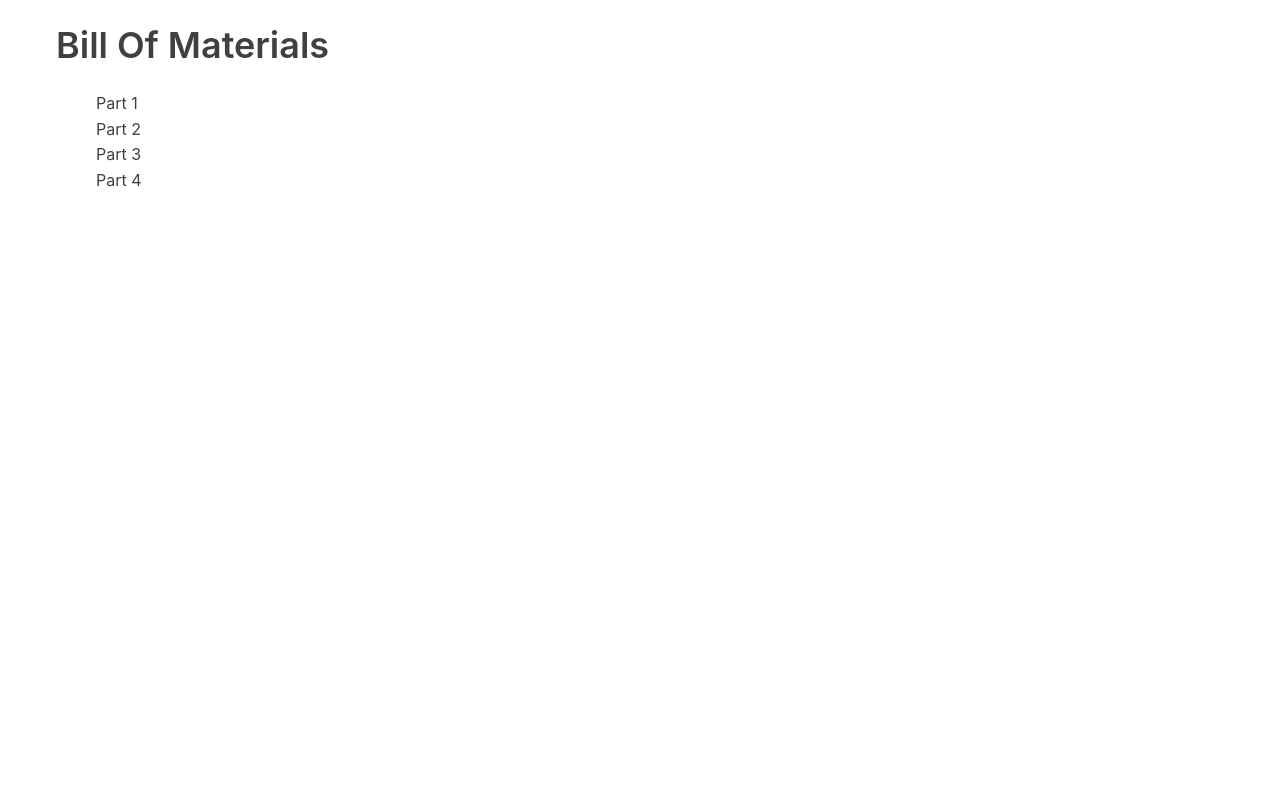
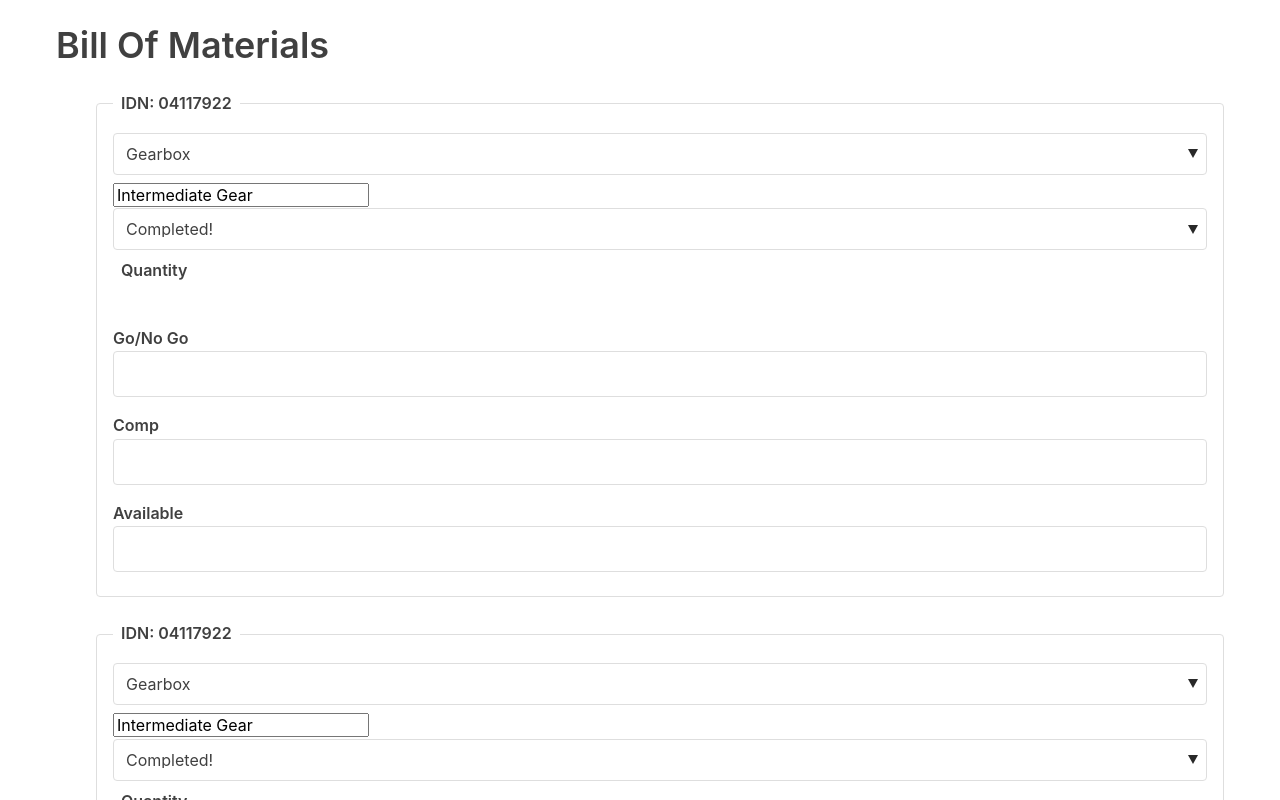
Before and after one commit to CPBaja/Parts-Management, a React (Create React App) app in the folder frontend/: page / in a window 1280 px wide. Shown: the top 800 px of the page. Built offline with nearby package versions, Linux system fonts and the light colour scheme.

Commit message:
"Catalog part listing added to Frontend"

```diff
--- a/frontend/src/Catalog.js
+++ b/frontend/src/Catalog.js
@@ -1,12 +1,14 @@
 import React from 'react'
+import Part from './Part'
 
 function Catalog() {
     return (
         <ul class="catalog-list">
-            <li class="catalog-list-item"><div>Part 1</div></li>
-            <li class="catalog-list-item">Part 2</li>
-            <li class="catalog-list-item">Part 3</li>
-            <li class="catalog-list-item">Part 4</li>
+            <Part />
+            <Part />
+            <Part />
+            <Part />
+            <Part />
         </ul>
     );
 }
--- /dev/null
+++ b/frontend/src/Part.js
@@ -0,0 +1,39 @@
+import React from 'react'
+
+function Part() {
+    return (
+        <form>
+            <fieldset>
+                <legend>IDN: 04117922</legend>
+                <select name="subassembly-select">
+                    <option>Gearbox</option>
+                    <option>Prop Shaft</option>
+                    <option>Front Powertrain</option>
+                    <option>Rear Powertrain</option>
+                </select>
+
+                {/* Note that this must be a self-closing tag due to React rules.
+                */}
+                <input value="Intermediate Gear" />
+                <select name="ordering-priority-select">
+                    <option>Completed!</option>
+                    <option>This Year</option>
+                    <option>This Month</option>
+                    <option>This Week</option>
+                    <option>Yesterday!</option>
+                </select>
+                <div>
+                    <legend>Quantity</legend>
+                    <br></br>
+                    <label>Go/No Go<input type="number"/></label>
+                    <label>Comp<input type="number"/></label>
+                    <label>Available<input type="number"/></label>
+
+                </div>
+
+            </fieldset>
+        </form>
+    );
+}
+
+export default Part;
```
